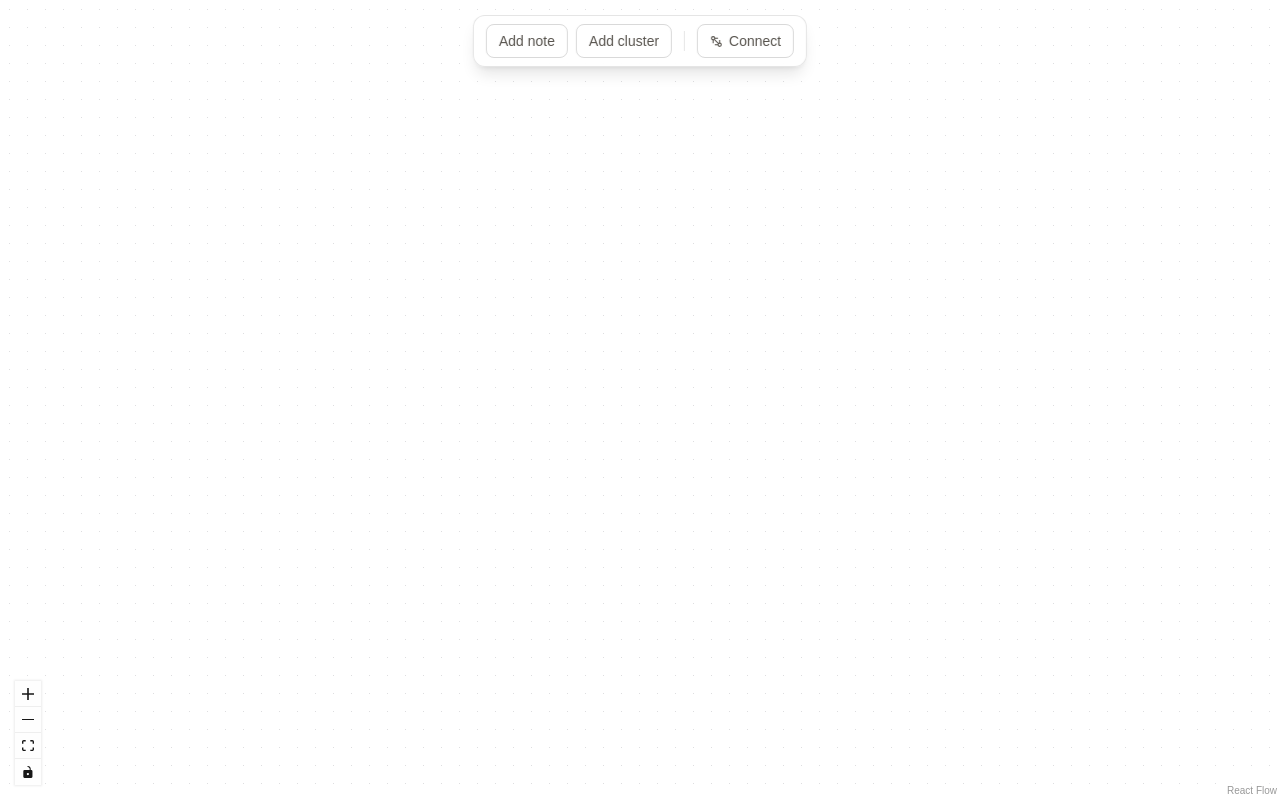
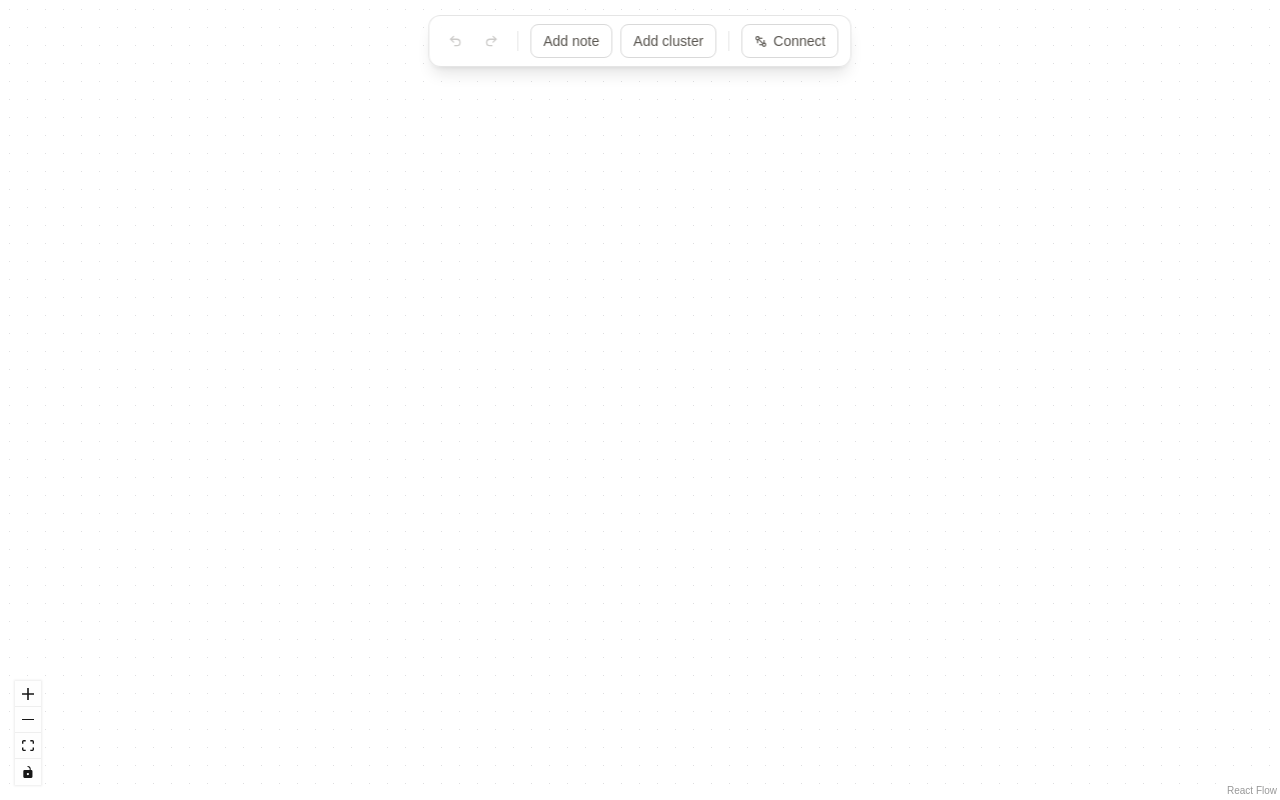
Before and after one commit to dixiuseb/big-corkboard, a Next.js app: page / in a window 1280 px wide. Built offline with nearby package versions, Linux system fonts and the light colour scheme.

Commit message:
feat: adding undo/redo buttons to Toolbar

```diff
--- a/src/components/Board.tsx
+++ b/src/components/Board.tsx
@@ -59,14 +59,19 @@ export function Board() {
   //   redo()          — pops the redo stack; pushes current state to undo stack.
   //
   // Stacks are refs (not state) so pushes don't trigger re-renders.
+  // canUndo/canRedo are state so the toolbar buttons re-render when availability changes.
   const undoStack = useRef<Snapshot[]>([]);
   const redoStack = useRef<Snapshot[]>([]);
+  const [canUndo, setCanUndo] = useState(false);
+  const [canRedo, setCanRedo] = useState(false);
 
   const pushSnapshot = useCallback(() => {
     undoStack.current.push({ nodes: nodesRef.current, edges: edgesRef.current });
     if (undoStack.current.length > MAX_HISTORY) undoStack.current.shift();
     // Any new action clears the redo branch.
     redoStack.current = [];
+    setCanUndo(true);
+    setCanRedo(false);
   }, []);
 
   const undo = useCallback(() => {
@@ -76,6 +81,8 @@ export function Board() {
     const snap = undoStack.current.pop()!;
     setNodes(snap.nodes);
     setEdges(snap.edges);
+    setCanUndo(undoStack.current.length > 0);
+    setCanRedo(true);
   }, [setNodes, setEdges]);
 
   const redo = useCallback(() => {
@@ -85,6 +92,8 @@ export function Board() {
     const snap = redoStack.current.pop()!;
     setNodes(snap.nodes);
     setEdges(snap.edges);
+    setCanUndo(true);
+    setCanRedo(redoStack.current.length > 0);
   }, [setNodes, setEdges]);
 
   // ── Drag-to-pin state ─────────────────────────────────────────────────────
@@ -452,7 +461,14 @@ export function Board() {
           deleteKeyCode={null}
           defaultEdgeOptions={{ type: "boardEdge" }}
         >
-          <Toolbar connecting={connecting} onToggleConnecting={toggleConnecting} />
+          <Toolbar
+            connecting={connecting}
+            onToggleConnecting={toggleConnecting}
+            onUndo={undo}
+            onRedo={redo}
+            canUndo={canUndo}
+            canRedo={canRedo}
+          />
           <Background gap={18} size={1} className="opacity-40" />
           <Controls />
         </ReactFlow>
--- a/src/components/Toolbar.tsx
+++ b/src/components/Toolbar.tsx
@@ -8,9 +8,13 @@ import { useUndoContext } from "@/lib/UndoContext";
 type ToolbarProps = {
   connecting: boolean;
   onToggleConnecting: () => void;
+  onUndo: () => void;
+  onRedo: () => void;
+  canUndo: boolean;
+  canRedo: boolean;
 };
 
-export function Toolbar({ connecting, onToggleConnecting }: ToolbarProps) {
+export function Toolbar({ connecting, onToggleConnecting, onUndo, onRedo, canUndo, canRedo }: ToolbarProps) {
   const { addNodes, screenToFlowPosition } = useReactFlow();
   const { pushSnapshot } = useUndoContext();
 
@@ -49,6 +53,34 @@ export function Toolbar({ connecting, onToggleConnecting }: ToolbarProps) {
   return (
     <Panel position="top-center" className="m-2">
       <div className="flex items-center gap-2 rounded-xl border border-black/10 bg-white/90 px-3 py-2 shadow-lg backdrop-blur-md dark:border-white/10 dark:bg-neutral-800/90">
+        {/* Undo / Redo */}
+        <button
+          type="button"
+          onClick={onUndo}
+          disabled={!canUndo}
+          title="Undo (⌘Z)"
+          className="flex h-7 w-7 items-center justify-center rounded-md transition-colors disabled:cursor-not-allowed disabled:opacity-30 text-stone-600 hover:bg-black/5 hover:text-stone-900 dark:text-neutral-400 dark:hover:bg-white/10 dark:hover:text-white disabled:hover:bg-transparent dark:disabled:hover:bg-transparent"
+        >
+          <svg width="14" height="14" viewBox="0 0 24 24" fill="none" stroke="currentColor" strokeWidth="2.2" strokeLinecap="round" strokeLinejoin="round">
+            <path d="M9 14 4 9l5-5" />
+            <path d="M4 9h10.5a5.5 5.5 0 0 1 0 11H11" />
+          </svg>
+        </button>
+        <button
+          type="button"
+          onClick={onRedo}
+          disabled={!canRedo}
+          title="Redo (⌘⇧Z)"
+          className="flex h-7 w-7 items-center justify-center rounded-md transition-colors disabled:cursor-not-allowed disabled:opacity-30 text-stone-600 hover:bg-black/5 hover:text-stone-900 dark:text-neutral-400 dark:hover:bg-white/10 dark:hover:text-white disabled:hover:bg-transparent dark:disabled:hover:bg-transparent"
+        >
+          <svg width="14" height="14" viewBox="0 0 24 24" fill="none" stroke="currentColor" strokeWidth="2.2" strokeLinecap="round" strokeLinejoin="round">
+            <path d="M15 14l5-5-5-5" />
+            <path d="M20 9H9.5a5.5 5.5 0 0 0 0 11H13" />
+          </svg>
+        </button>
+
+        <div className="mx-1 h-5 w-px bg-black/10 dark:bg-white/10" />
+
         <button
           type="button"
           onClick={addNote}
```
